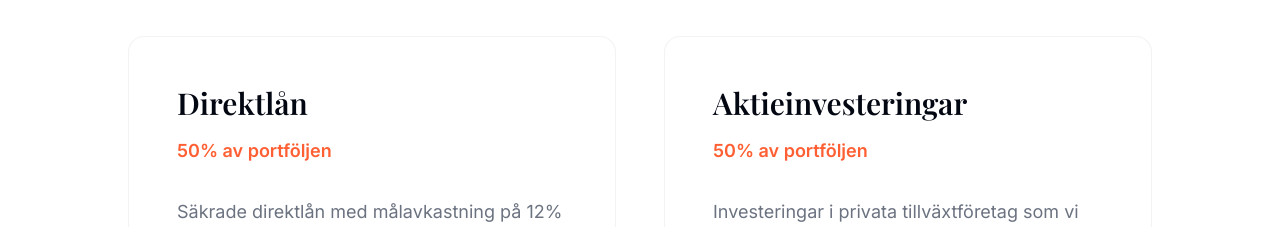
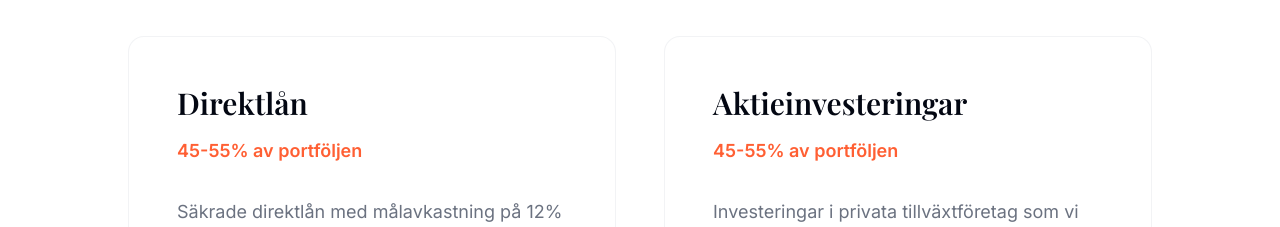
Before and after one commit to C-FMorand/nordspan, a React (Vite) app: page / in a window 1280 px wide. Shown: the part 1500-1727 px from the top of the page. Built offline with nearby package versions, Linux system fonts and the light colour scheme.

Commit message:
Update hero text range
Change the hero text range from 50 to 45-55.

```diff
--- a/src/contexts/LanguageContext.tsx
+++ b/src/contexts/LanguageContext.tsx
@@ -101,10 +101,10 @@ const translations = {
     'about.title.end': 'i tillväxtföretag',
     'about.description': 'Vår investeringsstrategi skapar kassaflödesbaserade avkastningar samtidigt som vi behåller uppsida från aktieinvesteringar med reducerad risk och professionell excellens.',
     'about.loans.title': 'Direktlån',
-    'about.loans.portfolio': '50% av portföljen',
+    'about.loans.portfolio': '45-55% av portföljen',
     'about.loans.description': 'Säkrade direktlån med målavkastning på 12% årligen. Skapar stabila kassaflöden för kvartalsvisa utdelningar med professionell övervakning.',
     'about.equity.title': 'Aktieinvesteringar',
-    'about.equity.portfolio': '50% av portföljen',
+    'about.equity.portfolio': '45-55% av portföljen',
     'about.equity.description': 'Investeringar i privata tillväxtföretag som vi har övervakat i minst 12 månader för reducerad risk och strategisk tillväxtpotential.',
 
     // Investment Process
@@ -283,10 +283,10 @@ const translations = {
     'about.title.end': 'in growth companies',
     'about.description': 'Our investment strategy creates cash flow-based returns while maintaining upside from equity investments with reduced risk and professional excellence.',
     'about.loans.title': 'Direct Loans',
-    'about.loans.portfolio': '50% of portfolio',
+    'about.loans.portfolio': '45-55% of portfolio',
     'about.loans.description': 'Secured direct loans with target returns of 12% annually. Creates stable cash flows for quarterly distributions with professional oversight.',
     'about.equity.title': 'Equity Investments',
-    'about.equity.portfolio': '50% of portfolio',
+    'about.equity.portfolio': '45-55% of portfolio',
     'about.equity.description': 'Investments in private growth companies that we have monitored for at least 12 months for reduced risk and strategic growth potential.',
 
     // Investment Process
@@ -456,10 +456,10 @@ const translations = {
     'about.title.end': 'en empresas de crecimiento',
     'about.description': 'Nuestra estrategia de inversión crea retornos basados en flujo de caja mientras mantenemos ventajas de las inversiones de capital con riesgo reducido y excelencia profesional.',
     'about.loans.title': 'Préstamos Directos',
-    'about.loans.portfolio': '50% del portafolio',
+    'about.loans.portfolio': '45-55% del portafolio',
     'about.loans.description': 'Préstamos directos garantizados con retornos objetivo del 12% anual. Crea flujos de caja estables para distribuciones trimestrales con supervisión profesional.',
     'about.equity.title': 'Inversiones de Capital',
-    'about.equity.portfolio': '50% del portafolio',
+    'about.equity.portfolio': '45-55% del portafolio',
     'about.equity.description': 'Inversiones en empresas privadas de crecimiento que hemos monitoreado durante al menos 12 meses para reducir el riesgo y obtener potencial de crecimiento estratégico.',
 
     // Investment Process
```
